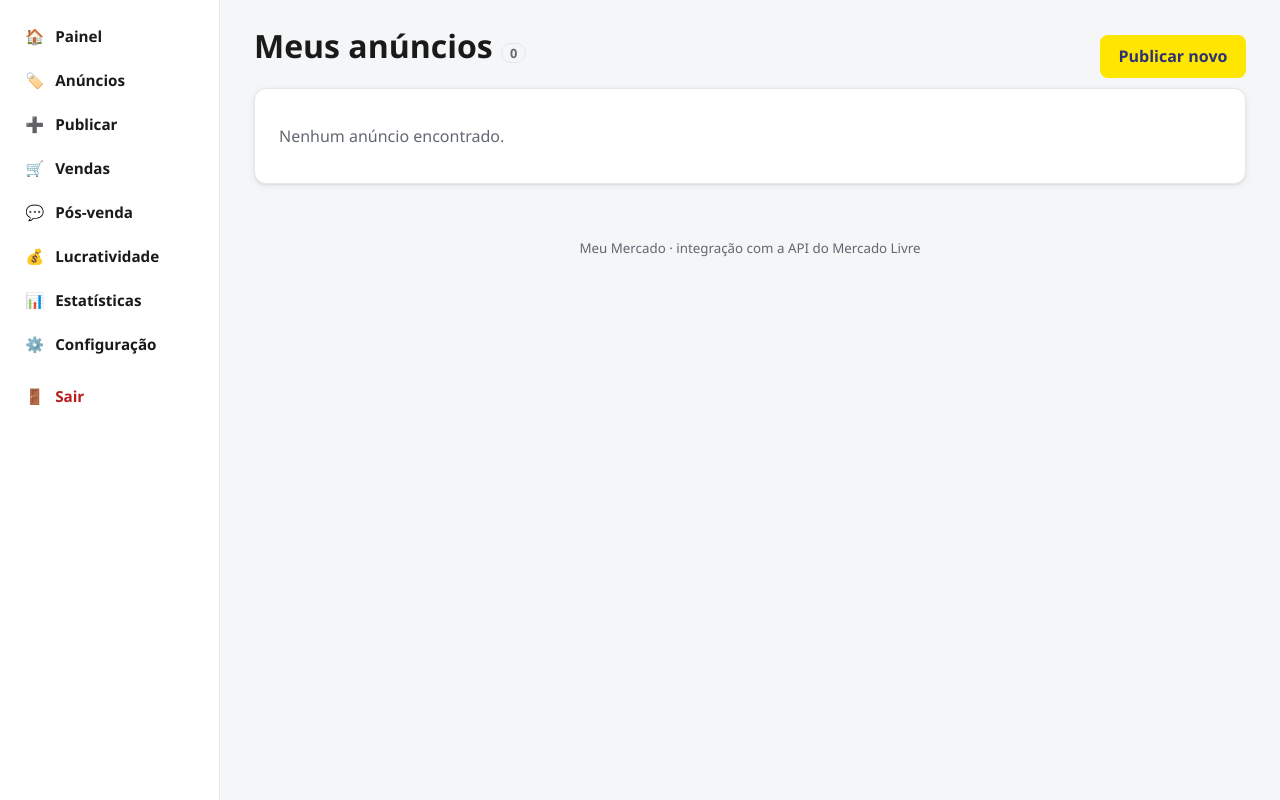
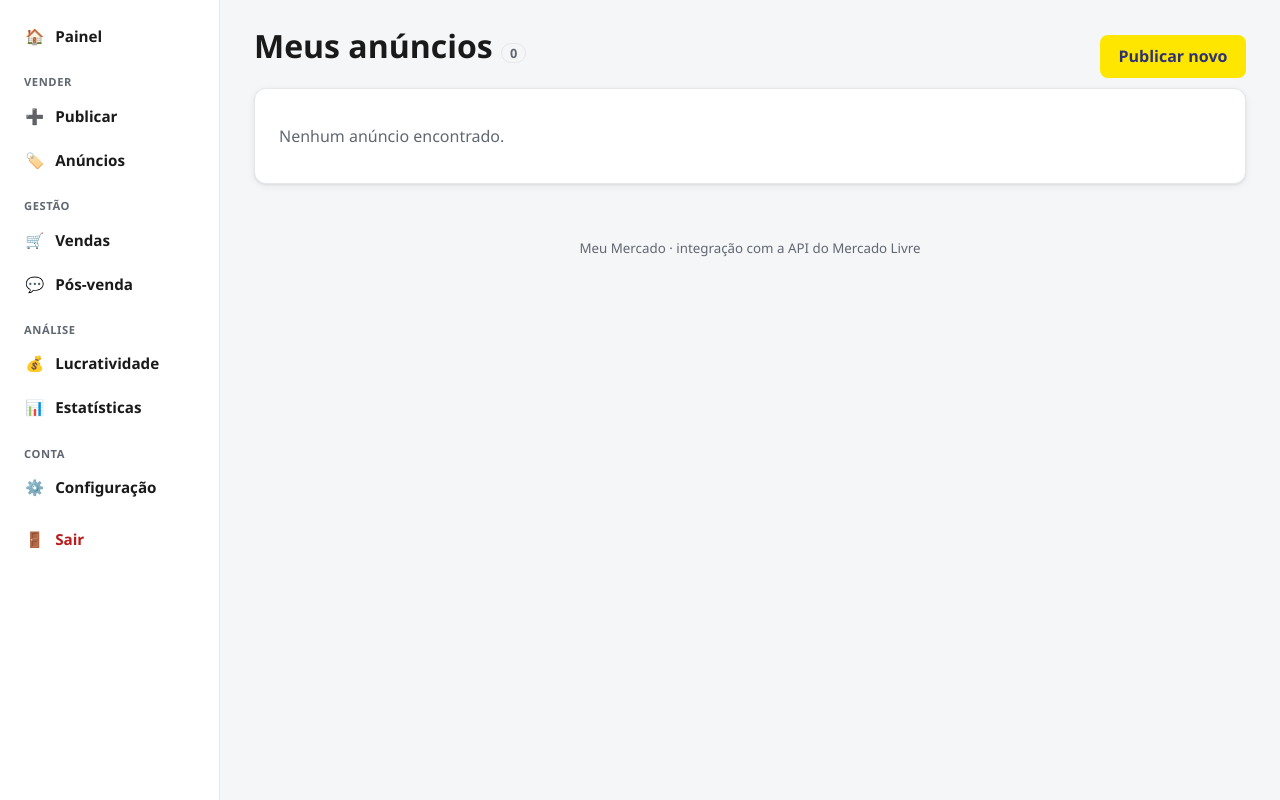
Before and after one commit to tbongiovani-outlook/MeuMercado, a FastAPI app: template templates/anuncios.html in a window 1280 px wide. Shown: the part 50-850 px from the top of the page. Run offline with FastAPI, Linux system fonts and the light colour scheme; the template is opened without the code that fills it, so the values that code supplies are empty; parts of the project's set-up code (start-up, migrations or seed data) failed here and were passed over.

Commit message:
feat: agrupa menu lateral em secoes (Vender/Gestao/Analise/Conta)
- Titulos de secao no sidebar para organizar os itens

- Painel no topo; demais itens agrupados por contexto

```diff
--- a/static/style.css
+++ b/static/style.css
@@ -117,6 +117,15 @@ body {
 }
 
 .nav { display: flex; flex-direction: column; gap: 0.25rem; align-items: stretch; }
+.nav__section {
+    margin: 0.9rem 0 0.15rem;
+    padding: 0 0.75rem;
+    font-size: 0.7rem;
+    font-weight: 700;
+    text-transform: uppercase;
+    letter-spacing: 0.05em;
+    color: var(--muted);
+}
 .nav__item {
     display: flex;
     align-items: center;
--- a/templates/_nav.html
+++ b/templates/_nav.html
@@ -1,12 +1,20 @@
 {% set path = request.url.path %}
 <nav class="nav" aria-label="Navegação principal">
     <a class="nav__item" href="/"{% if path == '/' %} aria-current="page"{% endif %}><span class="nav__icon" aria-hidden="true">🏠</span> Painel</a>
+
+    <p class="nav__section">Vender</p>
+    <a class="nav__item" href="/publicar"{% if path == '/publicar' %} aria-current="page"{% endif %}><span class="nav__icon" aria-hidden="true">➕</span> Publicar</a>
     <a class="nav__item" href="/anuncios"{% if path.startswith('/anuncios') %} aria-current="page"{% endif %}><span class="nav__icon" aria-hidden="true">🏷️</span> Anúncios</a>
-    <a class="nav__item" href="/publicar"{% if path == '/publicar' %} aria-current="page"{% endif %}><span class="nav__icon" aria-hidden="true">➕</span> Publicar</a>
+
+    <p class="nav__section">Gestão</p>
     <a class="nav__item" href="/vendas"{% if path.startswith('/vendas') %} aria-current="page"{% endif %}><span class="nav__icon" aria-hidden="true">🛒</span> Vendas</a>
     <a class="nav__item" href="/pos-venda"{% if path.startswith('/pos-venda') %} aria-current="page"{% endif %}><span class="nav__icon" aria-hidden="true">💬</span> Pós-venda</a>
+
+    <p class="nav__section">Análise</p>
     <a class="nav__item" href="/lucratividade"{% if path == '/lucratividade' %} aria-current="page"{% endif %}><span class="nav__icon" aria-hidden="true">💰</span> Lucratividade</a>
     <a class="nav__item" href="/estatisticas"{% if path == '/estatisticas' %} aria-current="page"{% endif %}><span class="nav__icon" aria-hidden="true">📊</span> Estatísticas</a>
+
+    <p class="nav__section">Conta</p>
     <a class="nav__item" href="/configuracao"{% if path == '/configuracao' %} aria-current="page"{% endif %}><span class="nav__icon" aria-hidden="true">⚙️</span> Configuração</a>
     <a class="nav__item nav__item--sair" href="/sair"><span class="nav__icon" aria-hidden="true">🚪</span> Sair</a>
 </nav>
```
